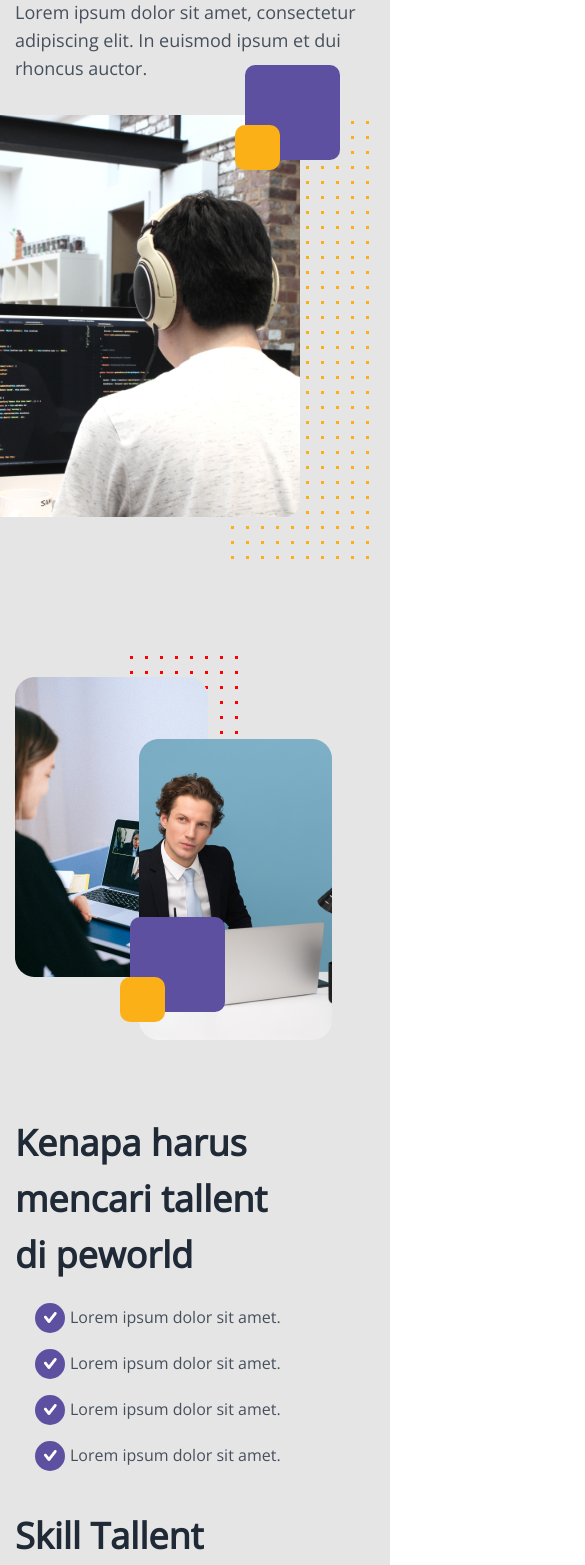
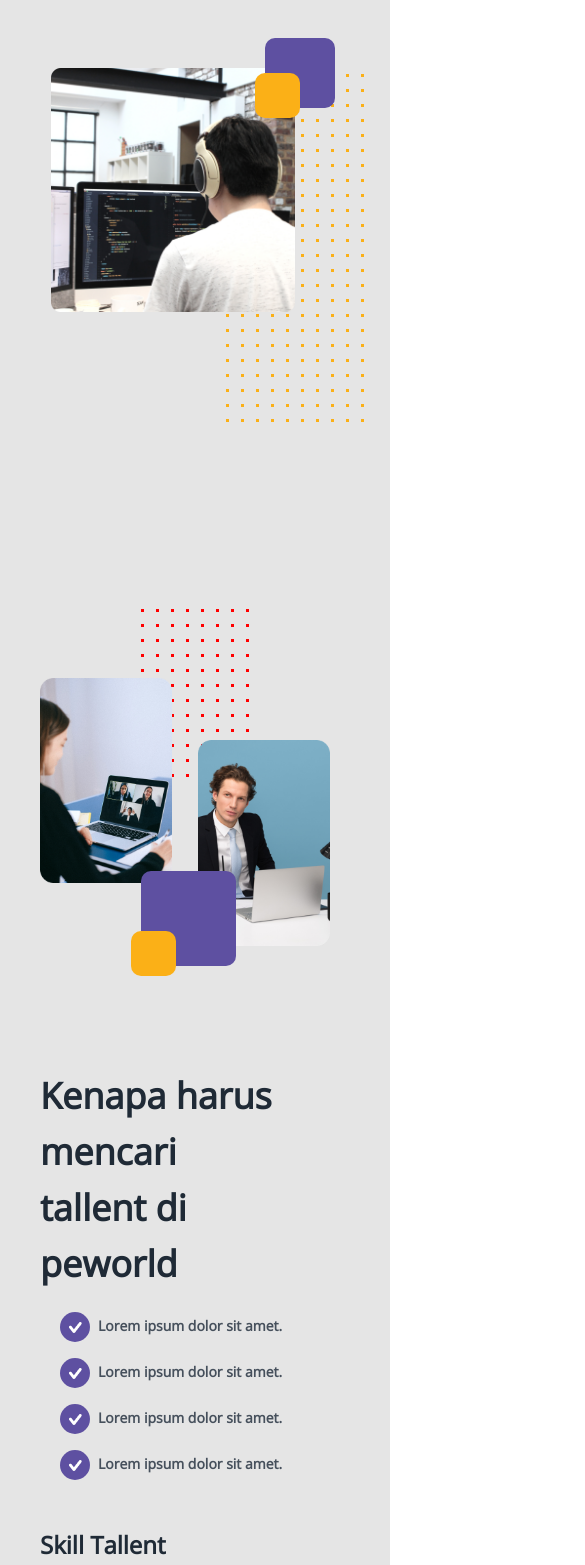
Before and after one commit to akbarsaladin36/job-bridge-hire-jobs-project-app, a React (Create React App) app: page /jobbridge/landing-page in a window 390 px wide. Shown: the part 432-1997 px from the top of the page, 585 px wide, since content can reach past the window. Built offline with nearby package versions, Linux system fonts and the light colour scheme.

Commit message:
Responsive landing page

```diff
--- a/src/pages/LandingPage/LandingPage.module.css
+++ b/src/pages/LandingPage/LandingPage.module.css
@@ -403,6 +403,55 @@
   box-shadow: none !important;
 }
 @media (max-width: 992px) {
+  .landingPage {
+    padding-top: 0;
+  }
+  .container {
+    padding-left: 40px;
+    padding-right: 20px;
+  }
+
+  .imgLP1 {
+    width: 80%;
+    height: auto;
+    padding-left: 20px;
+    margin-left: 20px;
+  }
+
+  .col {
+    height: 72%;
+  }
+
+  .Box {
+    margin-top: 20px;
+    width: 70px;
+    height: 70px;
+  }
+  .titleTalenta {
+    font-size: 30px;
+    line-height: 50px;
+  }
+
+  .container2 {
+    padding-left: 40px;
+    padding-right: 20px;
+  }
+
+  .imgLP2 {
+    width: 40%;
+  }
+
+  .imgLP3 {
+    width: 40%;
+  }
+
+  .container3 {
+    padding-left: 40px;
+    padding-right: 20px;
+    margin-bottom: 0;
+    padding-bottom: 0;
+  }
+
   .card2 {
     display: none;
   }
@@ -413,7 +462,21 @@
   }
 
   .list {
-    margin-left: 5px;
+    font-size: 14px;
+    font-weight: bold;
+    margin-left: 8px;
+  }
+
+  .imgLp4 {
+    margin-top: 0;
+    width: 80%;
+  }
+  .col3 {
+    margin-bottom: 28%;
+  }
+
+  .Box2 {
+    margin-bottom: 28%;
   }
   .titleContent5 {
     font-size: 20px;
@@ -427,4 +490,16 @@
     margin-bottom: -160px;
     /* display: none; */
   }
+
+  .rowCard {
+    padding-left: 40px;
+    padding-right: 20px;
+    margin-bottom: 0;
+    padding-bottom: 0;
+  }
+
+  .titleSkill,
+  .titleTalenta {
+    font-size: 24px;
+  }
 }
```
